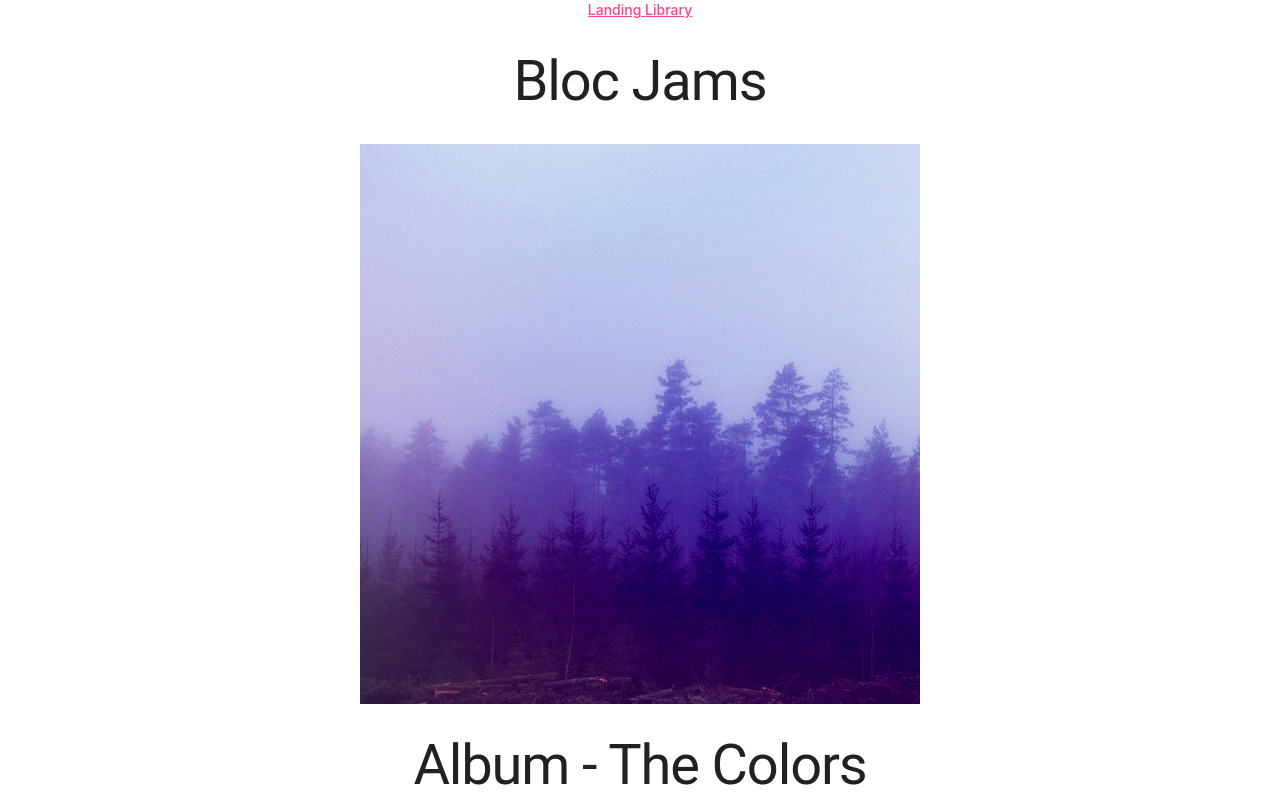
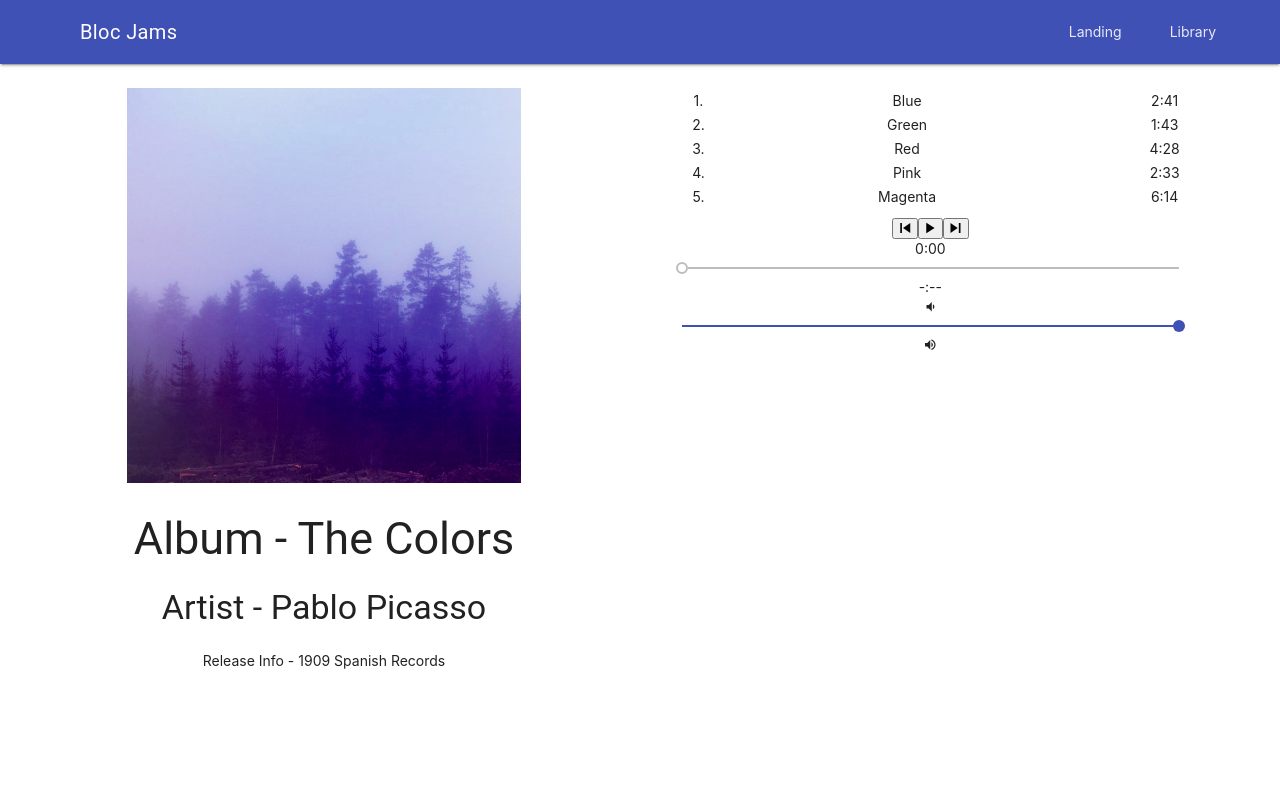
Before and after one commit to mrhxs/bloc-jams-react, a React (Create React App) app: page /album/the-colors in a window 1280 px wide. Shown: the top 800 px of the page. Built offline with nearby package versions, Linux system fonts and the light colour scheme.

Commit message:
adding MDL styling

```diff
--- a/src/App.js
+++ b/src/App.js
@@ -7,15 +7,18 @@ import Album from './components/Album';
 
 function App() {
   return (
-    <div className="App">
-         <header>
-         <nav>
-             <Link to='/'>Landing </Link>
-             <Link to='/library'>Library</Link>
-           </nav>
-           <h1 >Bloc Jams</h1>
+    <div className="App mdl-layout mdl-js-layout mdl-layout--fixed-header">
+         <header className="mdl-layout__header">
+          <div className="mdl-layout__header-row">
+            <h2 className="mdl-layout-title">Bloc Jams</h2>
+            <div className="mdl-layout-spacer"></div>
+              <nav className="mdl-navigation">
+                  <Link className="mdl-navigation__link" to='/'>Landing </Link>
+                  <Link className="mdl-navigation__link"  to='/library'>Library</Link>
+                </nav>
+            </div>
          </header >
-         <main >
+         <main>
             <Route exact path="/" component={Landing} />
             <Route path="/library" component={Library} />
             <Route path="/album/:slug" component={Album} />
--- a/src/components/Album.js
+++ b/src/components/Album.js
@@ -143,16 +143,17 @@ class Album extends Component {
 
   render() {
     return (
-     <section className="album">
-       <section id="album-info">
-         <img id="album-cover-art" src={this.state.album.albumCover} alt={this.state.album.title}/>
+     <section className="album mdl-grid">
+       <section id="album-info" className="mdl-cell mdl-cell--6-col">
+         <img  className="mdl-cell mdl-cell--8-col" id="album-cover-art" src={this.state.album.albumCover} alt={this.state.album.title}/>
           <div className="album-details">
-           <h1 id="album-title">Album - {this.state.album.title}</h1>
-             <h2 className="artist">Artist - {this.state.album.artist}</h2>
+           <h2 id="album-title">Album - {this.state.album.title}</h2>
+             <h3 className="artist">Artist - {this.state.album.artist}</h3>
              <div id="release-info">Release Info - {this.state.album.releaseInfo}</div>
              </div>
         </section>
-          <table id="song-list" className= "mdl-data-table mdl-shadow--2dp">
+        <div className="mdl-cell mdl-cell--6-col">
+          <table className="mdl-cell mdl-cell--12-col" id="song-list">
             <colgroup>
               <col id="song-number-column" />
               <col id="song-title-column" />
@@ -176,6 +177,7 @@ class Album extends Component {
               }
             </tbody>
           </table>
+          <div className="mdl-cell mdl-cell--11-col">
           <PlayBar
            isPlaying={this.state.isPlaying}
            currentSong={this.state.currentSong}
@@ -189,6 +191,8 @@ class Album extends Component {
            handleVolumeChange={e => this.handleVolumeChange(e)}
            formatTime={time => this.formatTime(time)}
            />
+           </div>
+           </div>
         </section>
     );
   }
--- a/src/components/Library.js
+++ b/src/components/Library.js
@@ -13,11 +13,11 @@ class Library extends Component {
        <section className='library'>
         {
           this.state.albums.map( (album, index) =>
-          <Link to={`/album/${album.slug}`} key={index}>
-               <img src={album.albumCover} alt={album.title} />
-               <div>{album.title}</div>
-               <div>{album.artist}</div>
-               <div>{album.songs.length} songs</div>
+          <Link  className="mdl-grid" to={`/album/${album.slug}`} key={index}>
+               <img className="mdl-cell mdl-cell--3-col" src={album.albumCover} alt={album.title} />
+               <div className="mdl-cell mdl-cell--3-col mdl-cell--middle">{album.title}</div>
+               <div className="mdl-cell mdl-cell--3-col mdl-cell--middle">{album.artist}</div>
+               <div className="mdl-cell mdl-cell--3-col mdl-cell--middle">{album.songs.length} songs</div>
             </Link>
           )
         }
```
